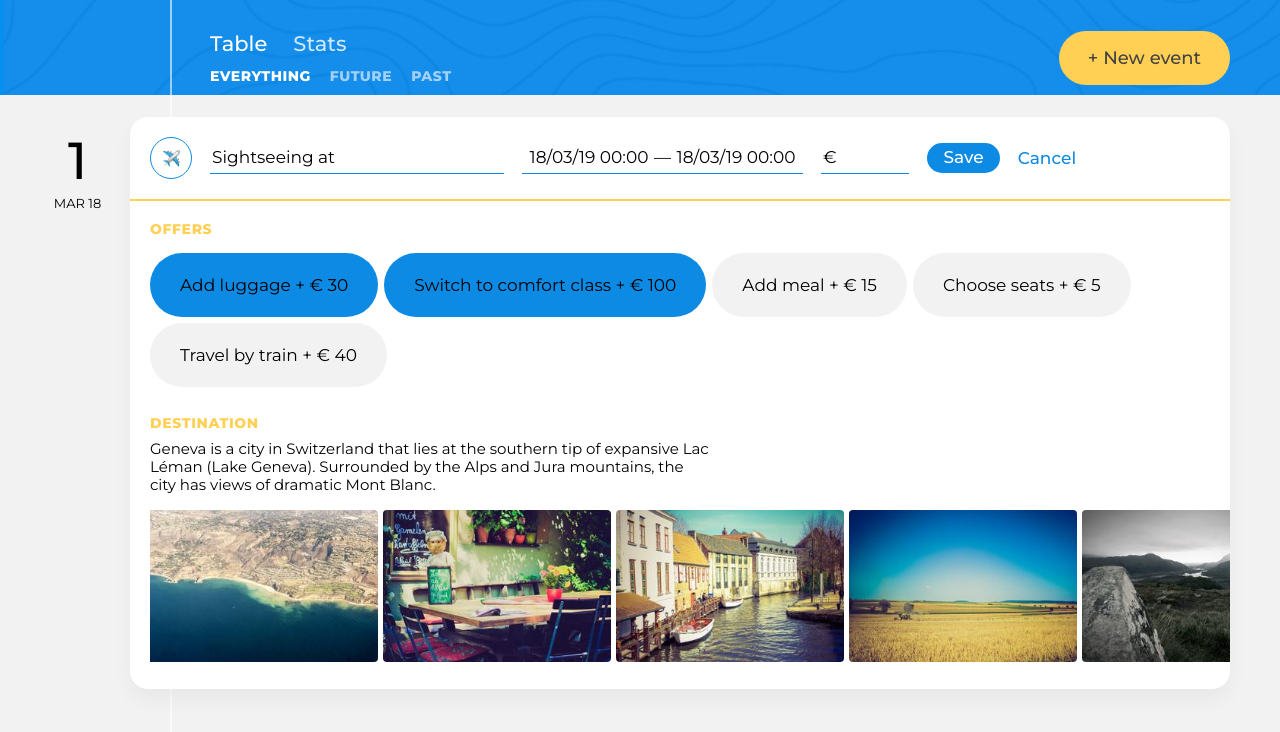
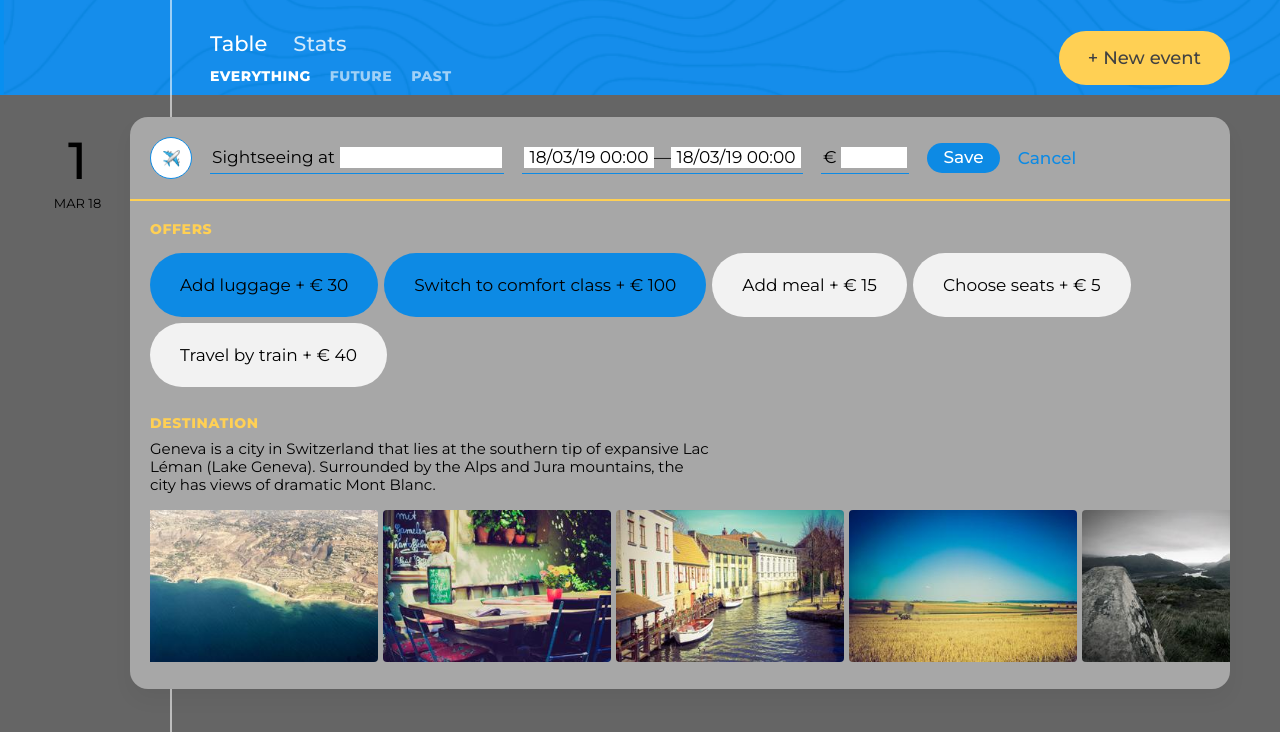
Before and after one commit to artembert/461957-big-trip-9, a website built with webpack: page public/index.html in a window 1280 px wide. Shown: the part 68-800 px from the top of the page. Built offline with nearby package versions, Linux system fonts and the light colour scheme.

Commit message:
add styles for development

```diff
--- /dev/null
+++ b/public/css/dev.css
@@ -0,0 +1,7 @@
+.page-body {
+  background-color: #656565;
+}
+
+.event--edit {
+  background-color: #a7a7a7;
+}
--- a/public/index.html
+++ b/public/index.html
@@ -8,6 +8,7 @@
 
     <link href="https://fonts.googleapis.com/css?family=Montserrat:400,500,600,700,800&display=swap" rel="stylesheet">
     <link rel="stylesheet" href="css/style.css">
+    <link rel="stylesheet" href="css/dev.css">
   </head>
 
   <body class="page-body">
```
